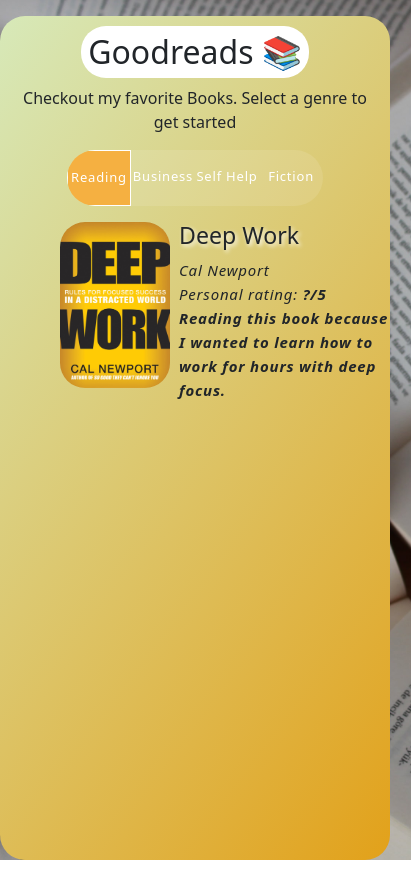
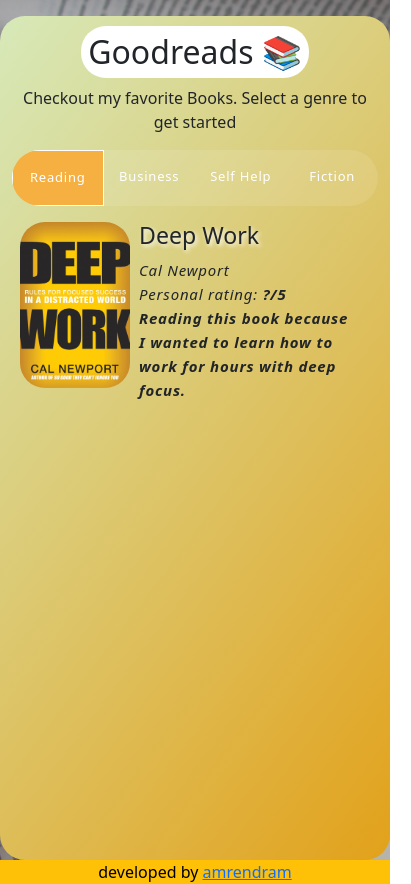
Before and after one commit to KumarAmrendram/goodreads, a React (Create React App) app: page / in a window 390 px wide. Shown: the whole page, 411 px wide, since content can reach past the window. Before the commit the page ends 860 px from the top, so only its background shows below. Built offline with nearby package versions, Linux system fonts and the light colour scheme; the HTML template or start-up script is replaced by a standard one.

Commit message:
-pill bug solved and adds footer

```diff
--- a/src/App.css
+++ b/src/App.css
@@ -13,7 +13,7 @@
 
 .container {
   border-radius: 25px;
-  height: 100vh;
+  min-height: 100vh;
   background: rgb(215, 233, 185);
   background: linear-gradient(
     127deg,
@@ -45,7 +45,13 @@
 .bookcard {
   display: flex;
   justify-content: center;
-  margin-left: 45px;
+  margin: 45px;
+}
+
+@media (max-width:600px){
+  .bookcard {
+    margin-left: 5px;
+  }
 }
 
 .bookcard div {
@@ -76,12 +82,20 @@
 /* ----------------BANNER PILLS ------------------ */
 
 .banner .nav.nav-pills {
-  width: 70%;
+  width: 100%;
   margin: 0 auto;
   border-radius: 50px;
   background-color: rgb(255 255 255 / 10%);
   overflow: hidden;
 }
+
+@media (min-width:768px){
+  .banner .nav.nav-pills {
+    width: 70%;
+  }
+}
+
+
 
 .banner .nav.nav-pills .nav-item {
   width: 33.33333%;
@@ -113,7 +127,6 @@
   width: 0;
   height: 100%;
   background: #F5B041;
-
   top: 0;
   left: 0;
   z-index: -1;
--- a/src/components/Banner.jsx
+++ b/src/components/Banner.jsx
@@ -34,7 +34,7 @@
               <span className="highlighted">Goodreads 📚</span>
             </h1>
             <p>Checkout my favorite Books. Select a genre to get started</p>
-            <Tabs justify variant="pills" defaultActiveKey="first">
+            <Tabs className="d-flex justify-content-center" justify variant="pills" defaultActiveKey="first">
               <Tab
                 className="row tab mt-3 align-items-center"
                 eventKey="first"
@@ -67,6 +67,8 @@
           </Col>
         </Row>
       </Container>
+    <footer className="container-fluid text-center text-bg-warning">developed by <a href="https://instagram.com/amrendtam_">amrendram</a></footer>
+
     </section>
   );
 };
```
